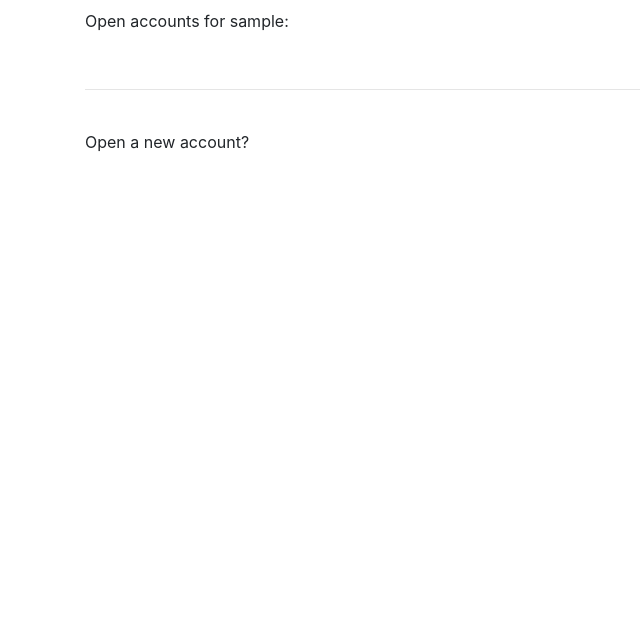
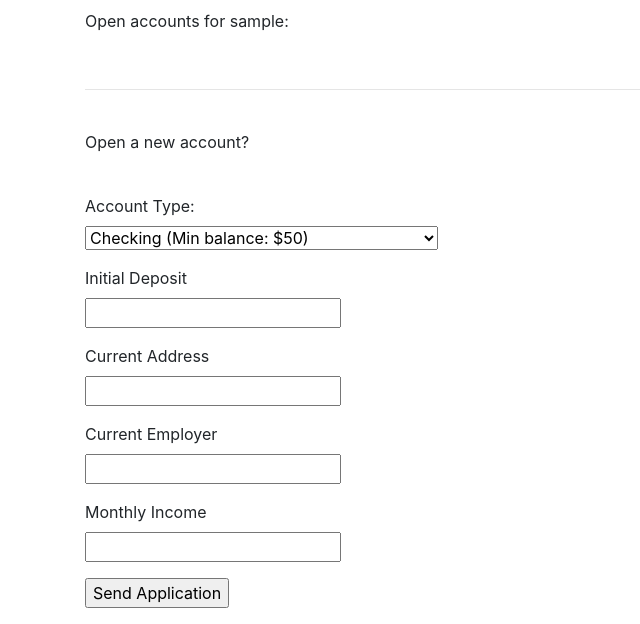
Before and after one commit to ttimms/Pace-Bank, a Flask app: page / in a window 1280 px wide. Shown: the part 255-879 px from the top of the page, without its empty margins (0-640 px from the left). Before the commit the page ends 407 px from the top, so only its background shows below. Run offline with Flask 2, Linux system fonts and the light colour scheme; the visitor is signed in with stand-in values (Sample User, id 1); data comes from the database, SQL or seed files in the repository; parts of the project's set-up code (start-up, migrations or seed data) failed here and were passed over; some libraries are stand-ins or nearby versions.

Commit message:
Basic bank account creation implemented

```diff
--- a/PaceApp/forms.py
+++ b/PaceApp/forms.py
@@ -1,8 +1,23 @@
 from flask_wtf import FlaskForm
-from wtforms import StringField, PasswordField, SubmitField,
+from wtforms import StringField, PasswordField, SubmitField, SelectField, FloatField
 from wtforms.validators import DataRequired
 
 class LoginForm(FlaskForm):
   username = StringField('Username', validators=[DataRequired()])
   password = PasswordField('Password', validators=[DataRequired()])
   submit = SubmitField('Login')
+
+class NewAccountForm(FlaskForm):
+  account_type = SelectField(
+                    'Account Type:',
+                    choices=[('checking',  'Checking               (Min balance: $50)'),
+                             ('saving',    'Saving                 (Min balance: $500)'),
+                             ('monMarket', 'Money Market           (Min balance: $100)'),
+                             ('cd',        'Certificate of Deposit (Min Balance: $1,000)'),
+                             ('ira',       'IRA CD                 (Min Balance: $5,0000)')]
+                )
+  deposit        = FloatField('Initial Deposit', validators=[DataRequired()])
+  address        = StringField('Current Address', validators=[DataRequired()])
+  employer       = StringField('Current Employer', validators=[DataRequired()])
+  monthly_income = StringField('Monthly Income', validators=[DataRequired()])
+  submit         = SubmitField('Send Application')
--- a/PaceApp/routes.py
+++ b/PaceApp/routes.py
@@ -1,6 +1,6 @@
 from flask import render_template, redirect, flash, url_for
-from PaceApp import PaceApp
-from PaceApp.forms import LoginForm
+from PaceApp import PaceApp, db
+from PaceApp.forms import LoginForm, NewAccountForm
 from flask_login import current_user, login_user, logout_user, login_required
 from PaceApp.dbModels import Customer, Account
 
@@ -25,8 +25,44 @@ def logout():
   return redirect(url_for('login'))
 
 @PaceApp.route('/')
-@PaceApp.route('/index')
+@PaceApp.route('/index', methods=['GET', 'POST'])
 @login_required
 def index():
-  accounts = current_user.accounts
-  return render_template('index.html', title='Pace - Home', accounts=accounts)
+  accounts = Account.query.filter_by(customer_id=current_user.id)
+  form = NewAccountForm()
+  if form.validate_on_submit():
+      account = Account()
+      db.session.add(account)
+      db.session.commit()
+
+      if form.account_type.data == 'checking':
+        account.account_number = str(account.id + 10000000000)
+        account.interest_rate = 0
+
+      elif form.account_type.data == 'saving':
+        account.account_number = str(account.id + 20000000000)
+        account.interest_rate = 2
+
+      elif form.account_type.data == 'monMarket':
+        account.account_number = str(account.id + 30000000000)
+        account.interest_rate = 5
+
+      elif form.account_type.data == 'cd':
+        account.account_number = str(account.id + 40000000000)
+        account.interest_rate = 8
+        account.maturity_date = date.today() + relativedelta(months=+6)
+
+      elif form.account_type.data == 'ira':
+        account.account_number = str(account.id + 50000000000)
+        account.interest_rate = 10
+        account.maturity_date = date.today() + relativedelta(months=+60)
+
+      else:
+        return
+
+      account.amount = form.deposit.data
+      account.customer_id = current_user.id
+      db.session.add(account)
+      db.session.commit()
+
+  return render_template('index.html', title='Pace - Home', accounts=accounts, form=form)
--- a/PaceApp/templates/index.html
+++ b/PaceApp/templates/index.html
@@ -6,7 +6,7 @@
     <p>Open accounts for {{ current_user.username }}:</p>
     <ul>
       {% for account in accounts %}
-        <li>{{ account.account_number }}: ${{ account.amount }}</li>
+        <li>Account Number: {{ account.account_number }} Current Balance: ${{ account.amount }}</li>
       {% endfor %}
     </ul>
   {% endif %}
@@ -15,6 +15,44 @@
   <br>
   <p>Open a new account?</p>
   <br>
-
+  <form action="" method="post" class="login-form" novalidate>
+    {{ form.hidden_tag() }}
+    <p>
+        {{ form.account_type.label }}<br>
+        {{ form.account_type }}
+        {% for error in form.account_type.errors %}
+            <span class="alert alert-danger">{{ error }}</span>
+        {% endfor %}
+    </p>
+    <p>
+        {{ form.deposit.label }}<br>
+        {{ form.deposit }}
+        {% for error in form.deposit.errors %}
+            <span class="alert alert-danger">{{ error }}</span>
+        {% endfor %}
+    </p>
+    <p>
+      {{ form.address.label }}<br>
+      {{ form.address }}
+      {% for error in form.address.errors %}
+          <span class="alert alert-danger">{{ error }}</span>
+      {% endfor %}
+    </p>
+    <p>
+      {{ form.employer.label }}<br>
+      {{ form.employer }}
+      {% for error in form.employer.errors %}
+          <span class="alert alert-danger">{{ error }}</span>
+      {% endfor %}
+    </p>
+    <p>
+      {{ form.monthly_income.label }}<br>
+      {{ form.monthly_income }}
+      {% for error in form.monthly_income.errors %}
+          <span class="alert alert-danger">{{ error }}</span>
+      {% endfor %}
+    </p>
+    <p>{{ form.submit() }}</p>
+</form>
 
 {% endblock %}
```
Also changed, not shown: PaceApp/ProcessApplication.py (added, +35 -0 lines).
